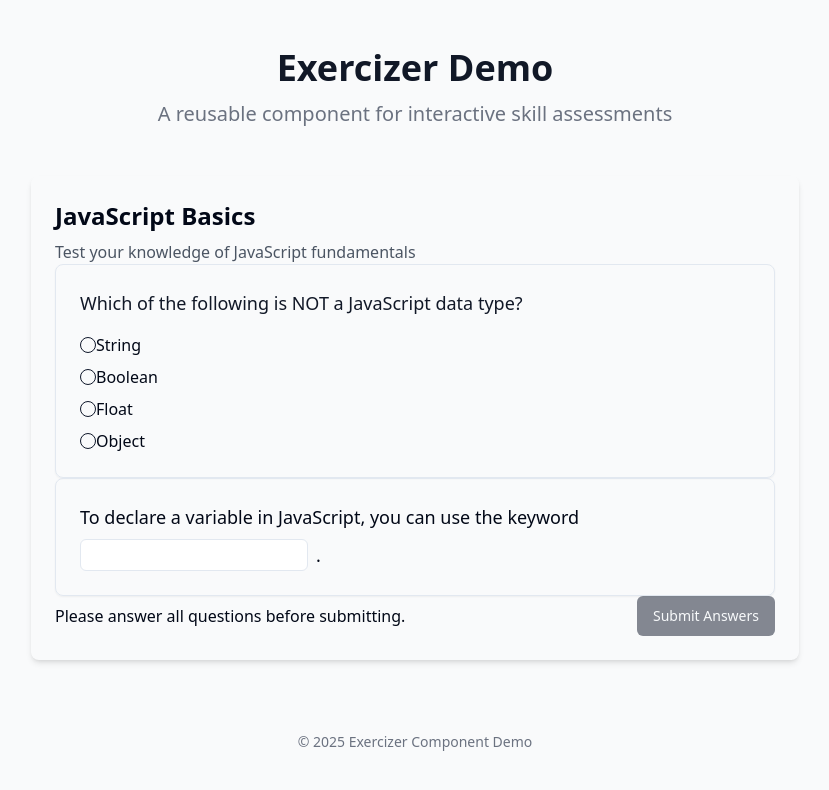
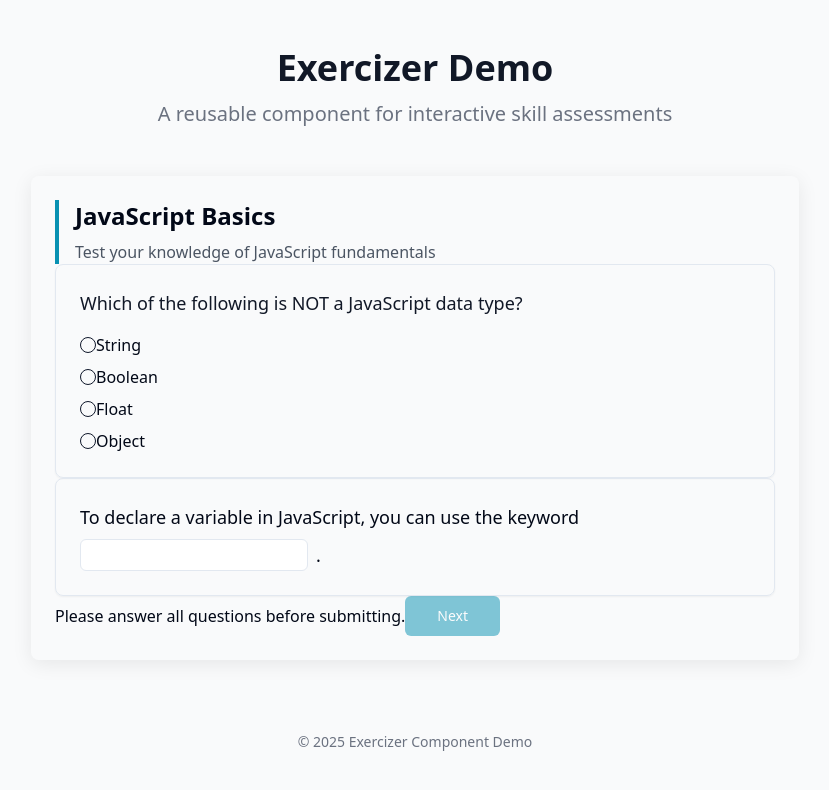
Before and after one commit to Calderis/exercizer-skill-sculptor, a React (Vite) app: page / in a window 1280 px wide. Shown: the top 790 px of the page, without its empty margins (225-1054 px from the left). Built offline with nearby package versions, Linux system fonts and the light colour scheme.

Commit message:
feat: Dynamically set main color and update design

```diff
--- a/src/components/Exercizer/ExerciseRenderer.jsx
+++ b/src/components/Exercizer/ExerciseRenderer.jsx
@@ -10,7 +10,8 @@ const ExerciseRenderer = ({
   userAnswers,
   onAnswerChange,
   onSubmit,
-  submitting
+  submitting,
+  themeColor = "#0891b2", // Default teal color
 }) => {
   const allQuestionsAnswered = exercise.questions.every(
     question => userAnswers[question.id] !== undefined
@@ -25,6 +26,7 @@ const ExerciseRenderer = ({
             question={question}
             value={userAnswers[question.id]}
             onChange={(answer) => onAnswerChange(question.id, answer)}
+            themeColor={themeColor}
           />
         );
 
@@ -35,6 +37,7 @@ const ExerciseRenderer = ({
             question={question}
             value={userAnswers[question.id] || ''}
             onChange={(answer) => onAnswerChange(question.id, answer)}
+            themeColor={themeColor}
           />
         );
 
@@ -45,6 +48,7 @@ const ExerciseRenderer = ({
             question={question}
             value={userAnswers[question.id]}
             onChange={(answer) => onAnswerChange(question.id, answer)}
+            themeColor={themeColor}
           />
         );
 
@@ -57,12 +61,18 @@ const ExerciseRenderer = ({
     }
   };
 
+  const buttonStyle = {
+    backgroundColor: themeColor,
+    borderColor: themeColor,
+    color: "#ffffff",
+  };
+
   return (
     <div className="space-y-8">
       {exercise.questions.map(renderQuestion)}
 
-      <div className="mt-8 flex justify-between items-center">
-        <div>
+      <div className="mt-8 flex justify-end items-center">
+        <div className="mr-4">
           {!allQuestionsAnswered && (
             <p className="text-yellow-600">
               Please answer all questions before submitting.
@@ -73,8 +83,10 @@ const ExerciseRenderer = ({
         <Button
           onClick={onSubmit}
           disabled={!allQuestionsAnswered || submitting}
+          style={buttonStyle}
+          className="px-8 py-2 rounded-md hover:opacity-90 transition-opacity duration-200"
         >
-          {submitting ? 'Submitting...' : 'Submit Answers'}
+          {submitting ? 'Submitting...' : 'Next'}
         </Button>
       </div>
     </div>
--- a/src/components/Exercizer/FeedbackDisplay.jsx
+++ b/src/components/Exercizer/FeedbackDisplay.jsx
@@ -3,7 +3,7 @@ import React from 'react';
 import { Button } from '@/components/ui/button';
 import { CheckCircle, XCircle } from 'lucide-react';
 
-const FeedbackDisplay = ({ evaluation, exercise, userAnswers, onContinue }) => {
+const FeedbackDisplay = ({ evaluation, exercise, userAnswers, onContinue, themeColor = "#0891b2" }) => {
   const { success, score, feedbackItems } = evaluation;
 
   // Find question details from the exercise data
@@ -11,9 +11,19 @@ const FeedbackDisplay = ({ evaluation, exercise, userAnswers, onContinue }) => {
     return exercise.questions.find(q => q.id === questionId);
   };
 
+  const buttonStyle = {
+    backgroundColor: themeColor,
+    borderColor: themeColor,
+    color: "#ffffff",
+  };
+
+  const successStyle = {
+    backgroundColor: success ? themeColor : "#f97316", // Use theme color for success, orange for needs improvement
+  };
+
   return (
     <div className="space-y-6">
-      <div className={`p-6 rounded-lg text-white ${success ? 'bg-green-500' : 'bg-orange-500'}`}>
+      <div className="p-6 rounded-lg text-white" style={successStyle}>
         <div className="flex items-center justify-between">
           <h3 className="text-xl font-bold">
             {success ? 'Great job!' : 'Almost there!'}
@@ -68,9 +78,10 @@ const FeedbackDisplay = ({ evaluation, exercise, userAnswers, onContinue }) => {
       <div className="mt-6 text-right">
         <Button
           onClick={onContinue}
-          className="bg-blue-500 hover:bg-blue-600"
+          style={buttonStyle}
+          className="px-8 py-2 rounded-md hover:opacity-90 transition-opacity duration-200"
         >
-          Continue
+          Next
         </Button>
       </div>
     </div>
--- a/src/components/Exercizer/RetryPrompt.jsx
+++ b/src/components/Exercizer/RetryPrompt.jsx
@@ -2,7 +2,13 @@
 import React from 'react';
 import { Button } from '@/components/ui/button';
 
-const RetryPrompt = ({ success, score, onRetryDecision }) => {
+const RetryPrompt = ({ success, score, onRetryDecision, themeColor = "#0891b2" }) => {
+  const buttonStyle = {
+    backgroundColor: themeColor,
+    borderColor: themeColor,
+    color: "#ffffff",
+  };
+
   return (
     <div className="text-center py-8">
       <h3 className="text-2xl font-bold mb-2">
@@ -19,16 +25,17 @@ const RetryPrompt = ({ success, score, onRetryDecision }) => {
         <Button
           variant="outline"
           onClick={() => onRetryDecision(false)}
-          className="border-gray-300 hover:bg-gray-100"
+          className="border-gray-300 hover:bg-gray-100 px-8 py-2"
         >
-          No, I'm done
+          Cancel
         </Button>
 
         <Button
           onClick={() => onRetryDecision(true)}
-          className="bg-blue-500 hover:bg-blue-600"
+          style={buttonStyle}
+          className="px-8 py-2 rounded-md hover:opacity-90 transition-opacity duration-200"
         >
-          Yes, {success ? 'new exercise' : 'try again'}
+          {success ? 'Next' : 'Try again'}
         </Button>
       </div>
     </div>
--- a/src/components/Exercizer/index.jsx
+++ b/src/components/Exercizer/index.jsx
@@ -7,8 +7,13 @@ import ExerciseRenderer from './ExerciseRenderer';
 import FeedbackDisplay from './FeedbackDisplay';
 import RetryPrompt from './RetryPrompt';
 import { Button } from '@/components/ui/button';
+import { RefreshCw } from 'lucide-react';
 
-const Exercizer = ({ subject, onComplete }) => {
+const Exercizer = ({
+  subject,
+  onComplete,
+  themeColor = "#0891b2" // Default teal color
+}) => {
   const [exercise, setExercise] = useState(null);
   const [userAnswers, setUserAnswers] = useState({});
   const [evaluation, setEvaluation] = useState(null);
@@ -102,11 +107,25 @@ const Exercizer = ({ subject, onComplete }) => {
     loadExercise();
   };
 
+  // Custom styling based on theme color
+  const customStyles = {
+    header: {
+      borderLeft: `4px solid ${themeColor}`,
+      paddingLeft: '1rem',
+    },
+    iconButton: {
+      color: themeColor,
+    },
+    container: {
+      boxShadow: '0 4px 20px rgba(0, 0, 0, 0.08)',
+    }
+  };
+
   // Render different states based on currentStep
   const renderContent = () => {
     switch (currentStep) {
       case 'loading':
-        return <LoadingState />;
+        return <LoadingState themeColor={themeColor} />;
 
       case 'exercise':
         return (
@@ -116,6 +135,7 @@ const Exercizer = ({ subject, onComplete }) => {
             onAnswerChange={handleAnswerChange}
             onSubmit={handleSubmit}
             submitting={submitting}
+            themeColor={themeColor}
           />
         );
 
@@ -126,6 +146,7 @@ const Exercizer = ({ subject, onComplete }) => {
             exercise={exercise}
             userAnswers={userAnswers}
             onContinue={() => setCurrentStep('retry')}
+            themeColor={themeColor}
           />
         );
 
@@ -135,6 +156,7 @@ const Exercizer = ({ subject, onComplete }) => {
             success={evaluation.success}
             score={evaluation.score}
             onRetryDecision={handleRetry}
+            themeColor={themeColor}
           />
         );
 
@@ -144,31 +166,32 @@ const Exercizer = ({ subject, onComplete }) => {
   };
 
   return (
-    <div className="exercizer-container w-full max-w-3xl mx-auto p-6 bg-white rounded-lg shadow-md">
-      <div className="exercizer-header mb-6 flex justify-between items-center">
-        <h2 className="text-2xl font-bold text-gray-800">
-          {exercise?.title || `${subject} Exercise`}
-        </h2>
+    <div
+      className="exercizer-container w-full max-w-3xl mx-auto p-6 bg-white rounded-lg"
+      style={customStyles.container}
+    >
+      <div className="exercizer-header mb-8 flex justify-between items-center">
+        <div style={customStyles.header}>
+          <h2 className="text-2xl font-bold text-gray-800">
+            {exercise?.title || `${subject} Exercise`}
+          </h2>
+          {exercise?.description && (
+            <p className="text-gray-600 mt-2">{exercise.description}</p>
+          )}
+        </div>
+
         {exerciseCompleted && (
           <Button
             variant="outline"
             onClick={handleRestart}
-            className="flex items-center gap-2"
+            className="flex items-center gap-2 border-gray-200"
+            style={customStyles.iconButton}
           >
-            <svg xmlns="http://www.w3.org/2000/svg" width="16" height="16" viewBox="0 0 24 24" fill="none" stroke="currentColor" strokeWidth="2" strokeLinecap="round" strokeLinejoin="round" className="lucide lucide-refresh-cw">
-              <path d="M3 12a9 9 0 0 1 9-9 9.75 9.75 0 0 1 6.74 2.74L21 8"></path>
-              <path d="M21 3v5h-5"></path>
-              <path d="M21 12a9 9 0 0 1-9 9 9.75 9.75 0 0 1-6.74-2.74L3 16"></path>
-              <path d="M3 21v-5h5"></path>
-            </svg>
+            <RefreshCw size={16} />
             New Questions
           </Button>
         )}
       </div>
-
-      {exercise?.description && (
-        <p className="text-gray-600 mt-2 mb-6">{exercise.description}</p>
-      )}
 
       <div className="exercizer-content">
         {renderContent()}
```
